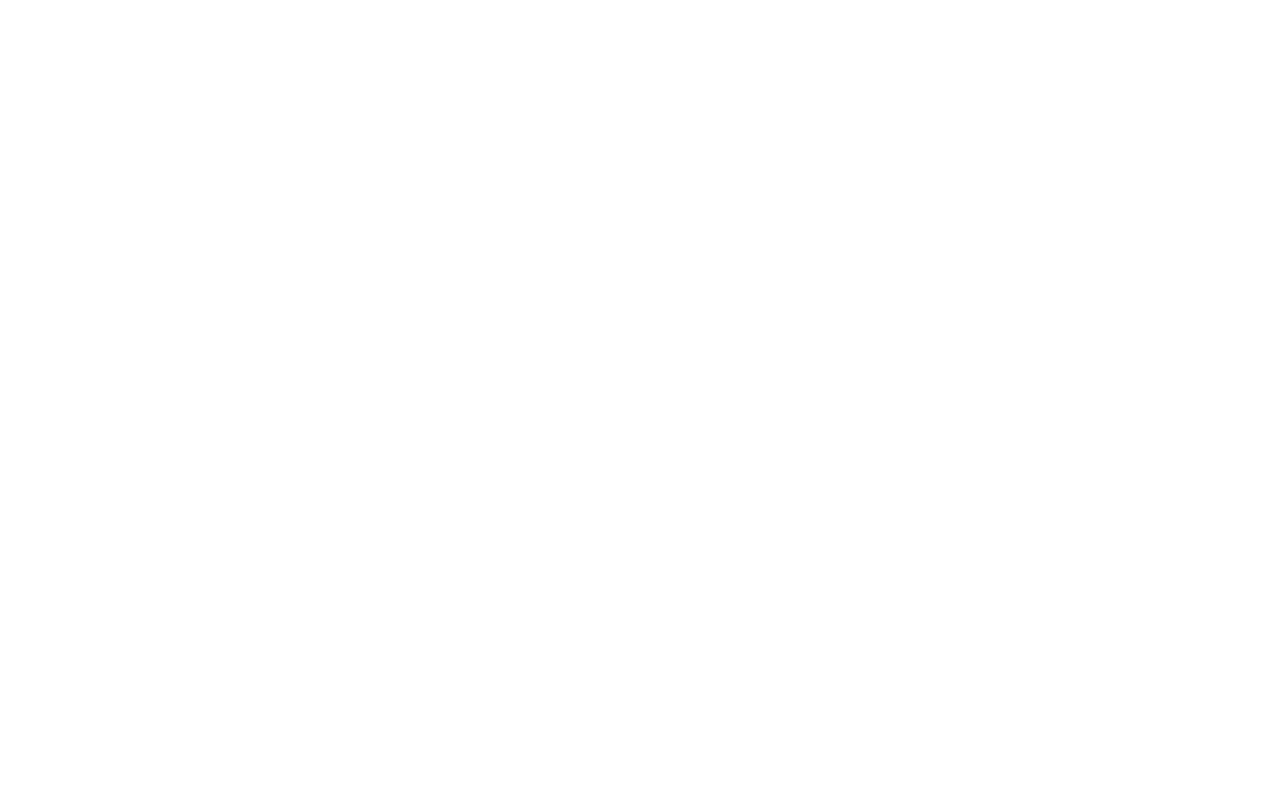
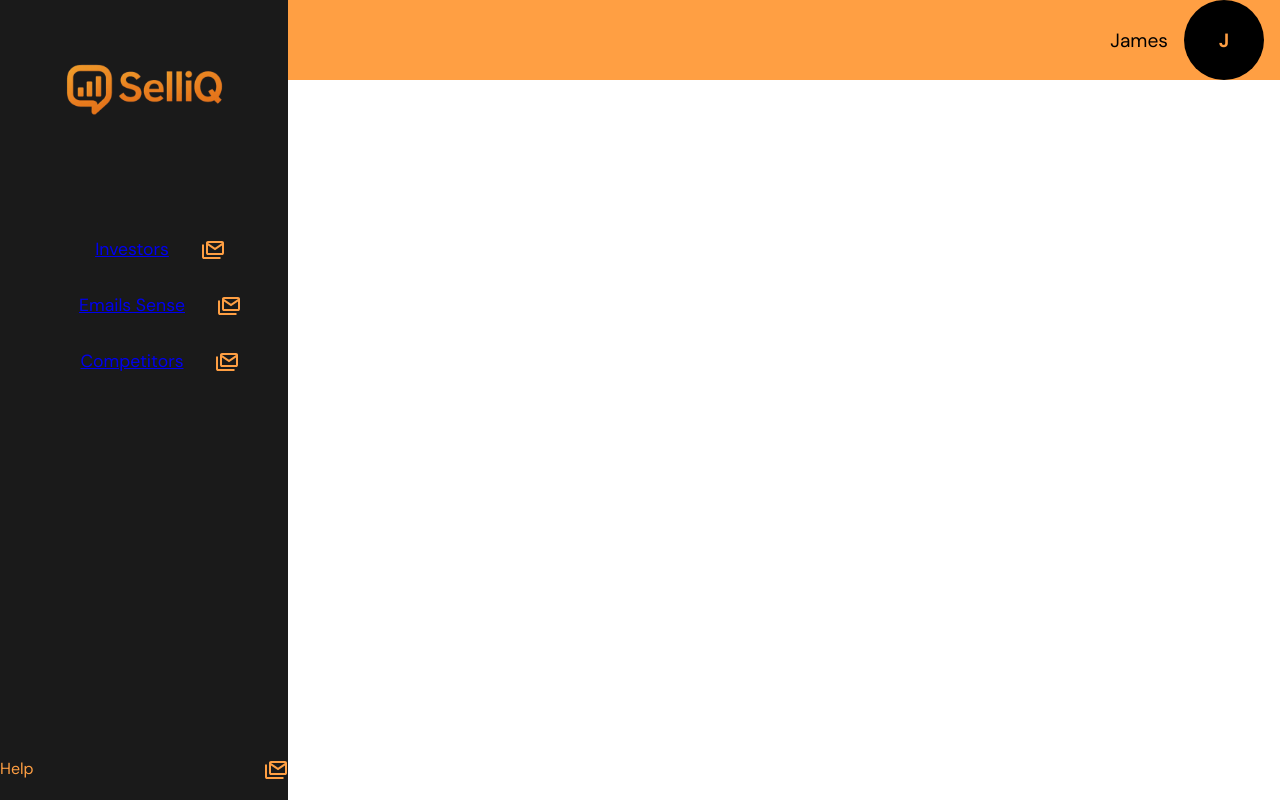
Before and after one commit to sshakthipriya/SelliQ, a React (Vite) app: page /competitors in a window 1280 px wide. Before the commit this address had no page. Built offline with nearby package versions, Linux system fonts and the light colour scheme; a web font is replaced by a local one.

Commit message:
fix: navigation

```diff
--- a/src/App.jsx
+++ b/src/App.jsx
@@ -1,15 +1,24 @@
+import { BrowserRouter as Router, Routes, Route, Navigate } from "react-router-dom";
+import SideBar from "./components/SideBar";
+import Investors from "./modules/Features/Investor/index";
 import "./App.css";
-import Home from "./modules/Home";
-import { BrowserRouter as Router, Routes, Route } from "react-router-dom";
-import Features from "./modules/Features";
+import NavBar from "./components/NavBar";
 
 function App() {
   return (
-     <Router>
-      <Routes>
-        <Route path="/" element={<Home />} />
-        <Route path="/features" element={<Features />} />
-      </Routes>
+    <Router>
+      <NavBar />
+      <div style={{ display: "flex" }}>
+        <SideBar />
+        <main style={{ flex: 1, padding: "1rem" }}>
+          <Routes>
+            <Route path="/" element={<Navigate to="/investors" />} />
+            <Route path="/investors" element={<Investors />} />
+            {/* <Route path="/emails-sense" element={<EmailsSense />} /> */}
+            {/* <Route path="/competitors" element={<Competitors />} /> */}
+          </Routes>
+        </main>
+      </div>
     </Router>
   );
 }
--- a/src/components/NavBar/navbar.module.scss
+++ b/src/components/NavBar/navbar.module.scss
@@ -5,7 +5,6 @@
   width: 100%;
   justify-content: flex-end;
   display: flex;
-  position: fixed;
   .content {
     display: flex;
     justify-content: space-between;
--- a/src/components/SideBar/index.tsx
+++ b/src/components/SideBar/index.tsx
@@ -1,30 +1,49 @@
+import { NavLink } from "react-router-dom";
 import styles from "./sidebar.module.scss";
 
 const SideBar = () => {
+  const navItems = [
+    { name: "Investors", path: "/investors", icon: "src/assets/email.svg" },
+    {
+      name: "Emails Sense",
+      path: "/emails-sense",
+      icon: "src/assets/email.svg",
+    },
+    { name: "Competitors", path: "/competitors", icon: "src/assets/email.svg" },
+  ];
+
   return (
     <aside className={styles.sideBar}>
       <div className={styles.logo}>
-        <img src="src/assets/selliq-logo.png" height={180} width={180}></img>
+        <img
+          src="src/assets/selliq-logo.png"
+          height={180}
+          width={180}
+          alt="logo"
+        />
       </div>
+
       <nav className={styles.nav}>
         <ul>
-          <li className={styles.listItem}>
-            <div>Investors</div>
-            <img src="src/assets/email.svg"></img>
-          </li>
-          <li className={styles.listItem}>
-            <div>Emails Sense</div>
-            <img src="src/assets/email.svg"></img>
-          </li>
-          <li className={styles.listItem}>
-            <div>Competitors</div>
-            <img src="src/assets/email.svg"></img>
-          </li>
+          {navItems.map((item) => (
+            <li key={item.name}>
+              <NavLink
+                to={item.path}
+                className={({ isActive }) =>
+                  `${styles.listItem} ${isActive ? styles.active : ""}`
+                }
+              >
+                <div>{item.name}</div>
+                <img src={item.icon} alt={item.name} />
+              </NavLink>
+            </li>
+          ))}
         </ul>
       </nav>
+
       <div className={styles.help}>
         <div>Help</div>
-        <img src="src/assets/email.svg"></img>
+        <img src="src/assets/email.svg" alt="help" />
       </div>
     </aside>
   );
--- a/src/components/SideBar/sidebar.module.scss
+++ b/src/components/SideBar/sidebar.module.scss
@@ -1,16 +1,15 @@
 .sideBar {
-  position: fixed;
-  top: 0;
-  left: 0;
   height: 100vh;
   width: 18rem;
-  background: rgba(0, 0, 0, 0.873);
+  background: #1a1a1a;
   display: flex;
   flex-direction: column;
   align-items: center;
   color: white;
   z-index: 1000;
   font-family: "DM Sans", sans-serif;
+  position: fixed;
+  top: 0;
 }
 
 .logo {
```
